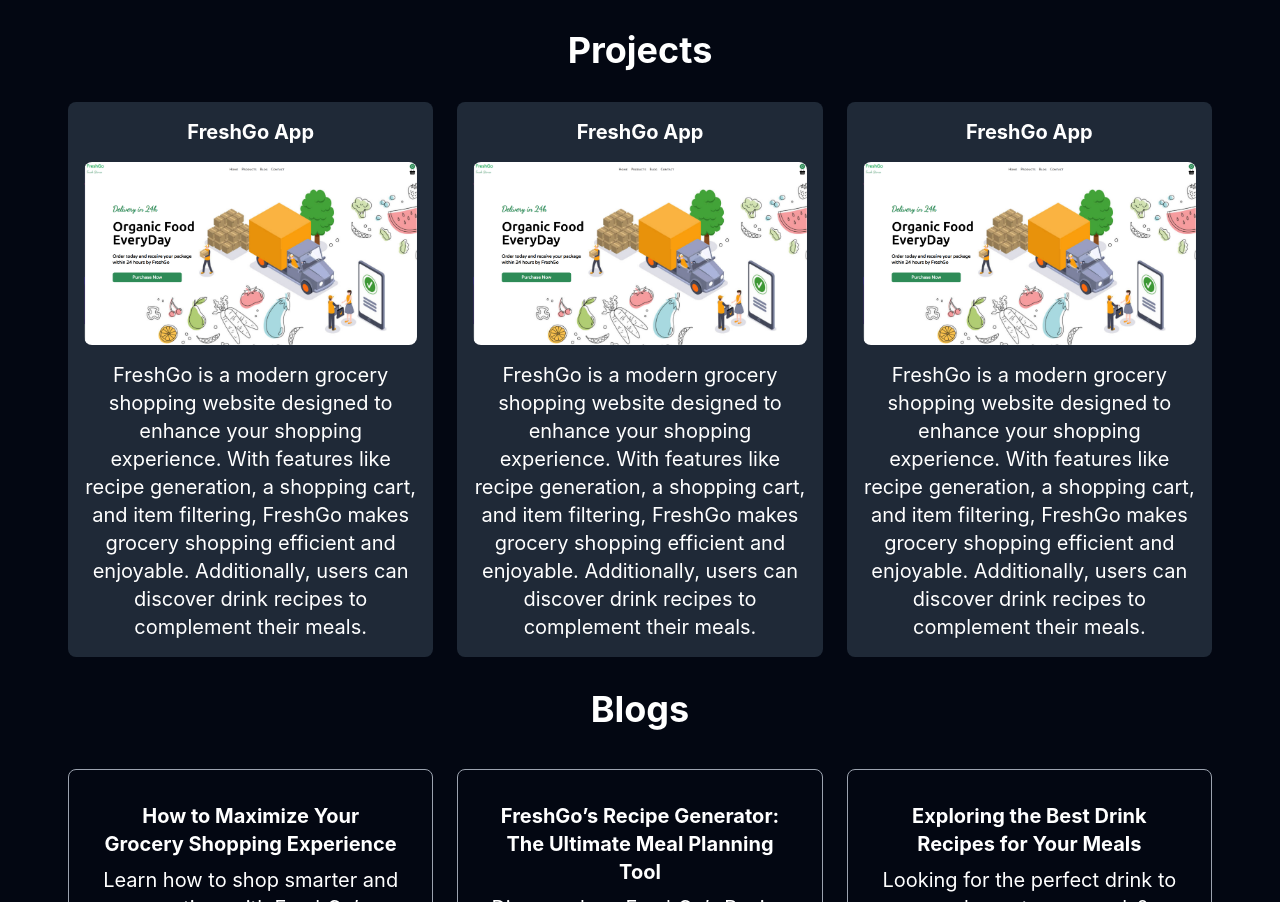
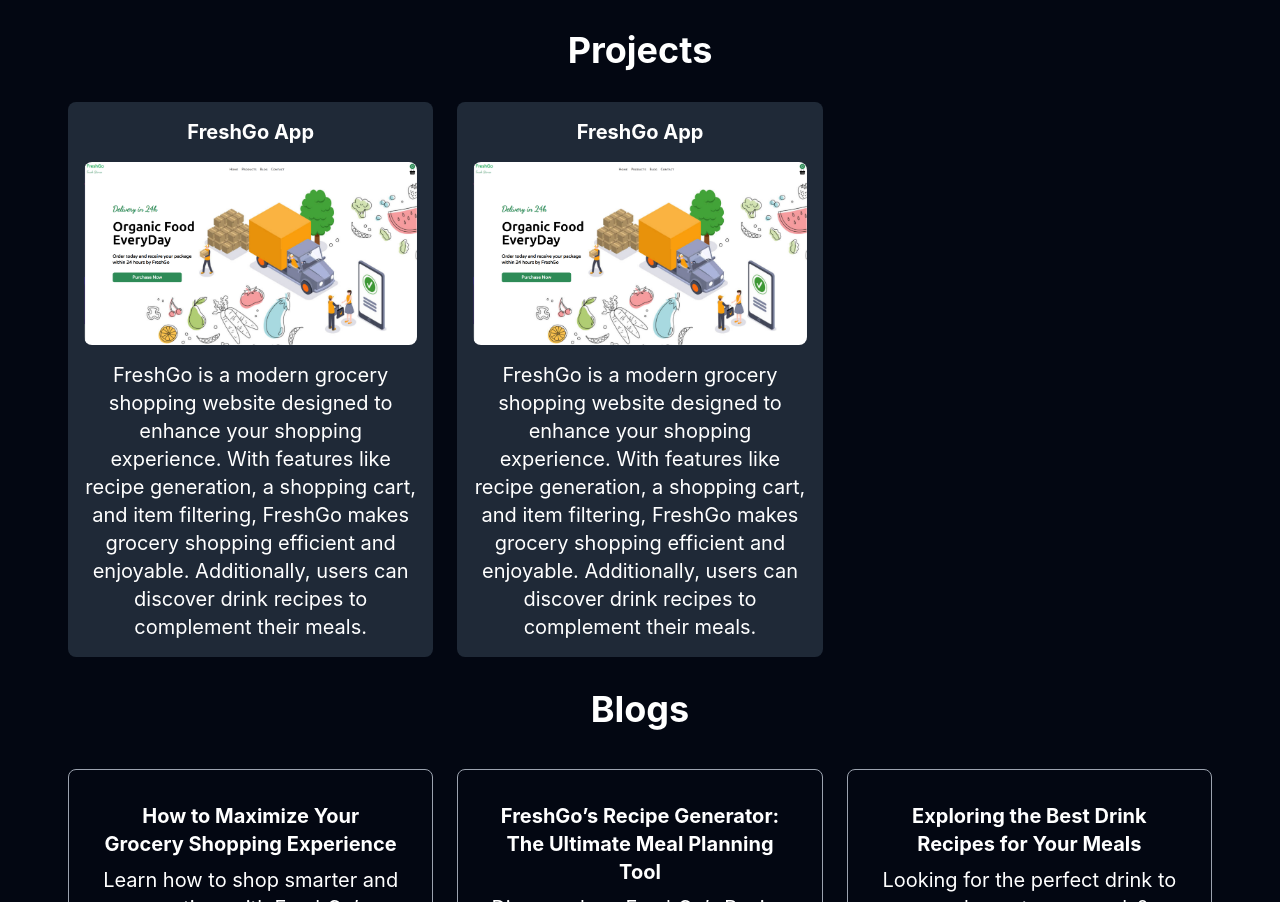
Before and after one commit to Eustachekamala/Portfolio-eustache, a React (Vite) app: page / in a window 1280 px wide. Shown: the part 1040-1942 px from the top of the page. Built offline with nearby package versions, Linux system fonts and the light colour scheme.

Commit message:
changed the project component

```diff
--- a/src/components/projects.jsx
+++ b/src/components/projects.jsx
@@ -29,18 +29,6 @@
                         their meals.
                     </p>
                 </div>
-                <div className="bg-gray-800 rounded-lg p-4 flex flex-col justify-center items-center">
-                    <h2 className="text-xl sm:text-sm md:text-base lg:text-lg xl:text-xl font-bold mb-4">FreshGo App</h2>
-                    <img className="w-full h-auto rounded-lg mb-2" src="FreshGo.png" alt="" />
-                    <p className="text-xs sm:text-sm md:text-base lg:text-lg xl:text-xl mt-2 text-center">FreshGo is a modern grocery shopping website
-                        designed to enhance your shopping
-                        experience. With features like recipe
-                        generation, a shopping cart, and item filtering,
-                        FreshGo makes grocery shopping efficient and enjoyable.
-                        Additionally, users can discover drink recipes to complement
-                        their meals.
-                    </p>
-                </div>
             </div>
         </div>
     );
```
